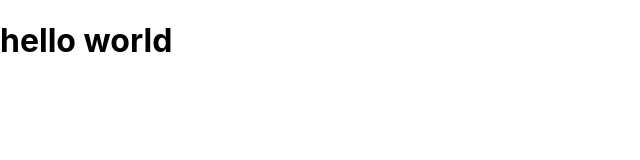
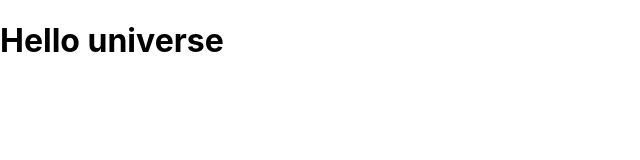
Before and after one commit to ravirajpatil123/Day14, a React (Create React App) app in the folder second-react-app/: page / in a window 1280 px wide. Shown: the top 160 px of the page, without its empty margins (0-640 px from the left). Built offline with nearby package versions, Linux system fonts and the light colour scheme.

Commit message:
syntax with variable

```diff
--- a/second-react-app/src/App.js
+++ b/second-react-app/src/App.js
@@ -1,12 +1,6 @@
 
 function App(){
-    return( <>
-     <h1>hello
-      world
-
-     </h1>
-
-    </>
-    );
+    let jsx1=<h1>Hello universe</h1>;
+    return jsx1;
 }
 export default App;
```
